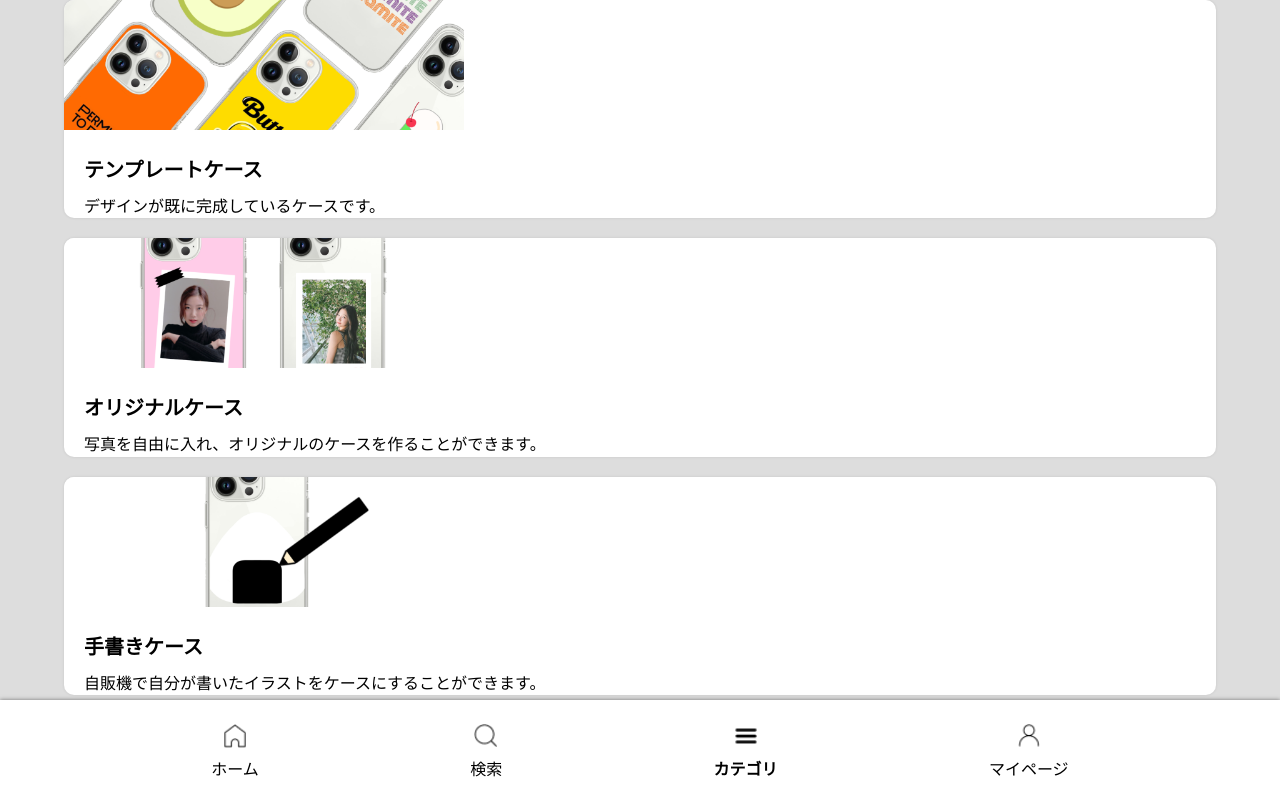
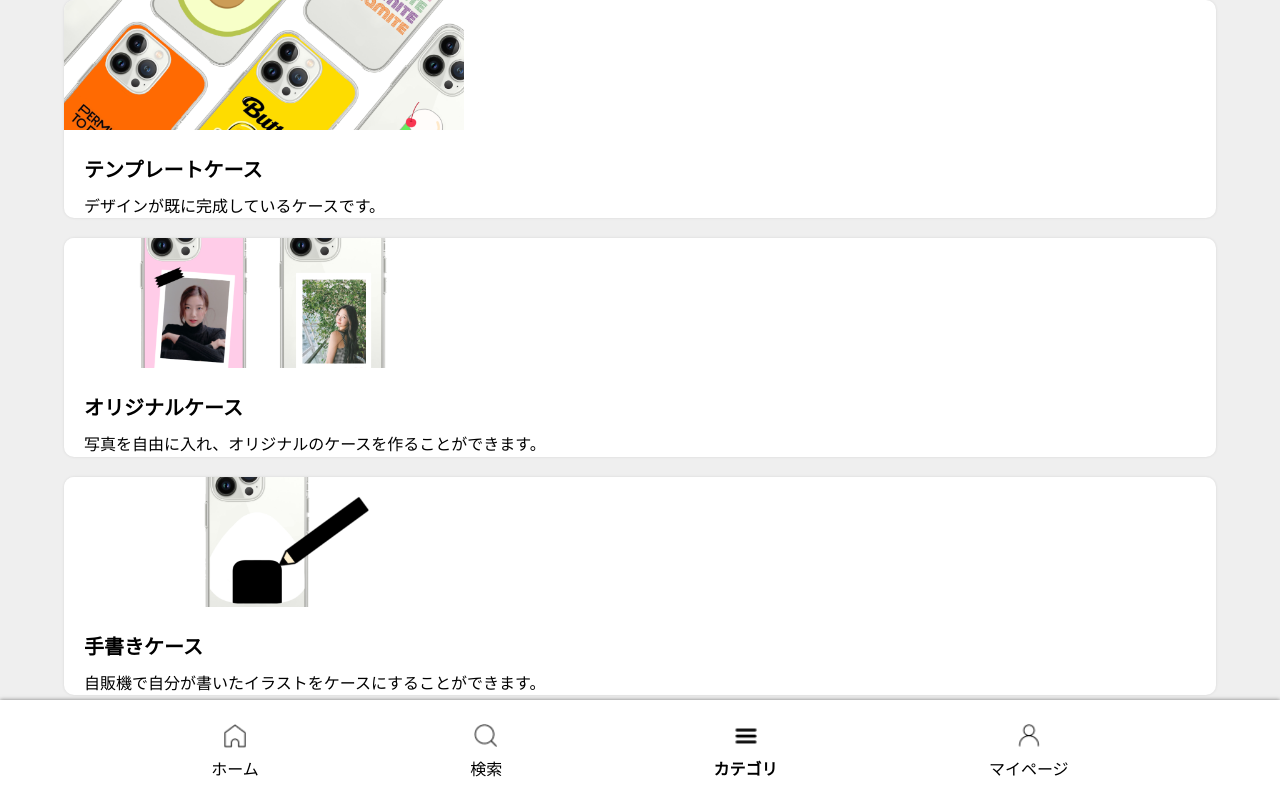
Before and after one commit to 2022-HEW/casebox, a Next.js app: page /App/app_category in a window 1280 px wide. Built offline with nearby package versions, Linux system fonts and the light colour scheme.

Commit message:
fix:backgroud

```diff
--- a/src/styles/app/app_category.module.css
+++ b/src/styles/app/app_category.module.css
@@ -1,7 +1,7 @@
 .container {
   display: flex;
   flex-direction: column;
-  background-color: #ddd;
+  background-color: #efefef;
   align-items: center;
 }
 
```
